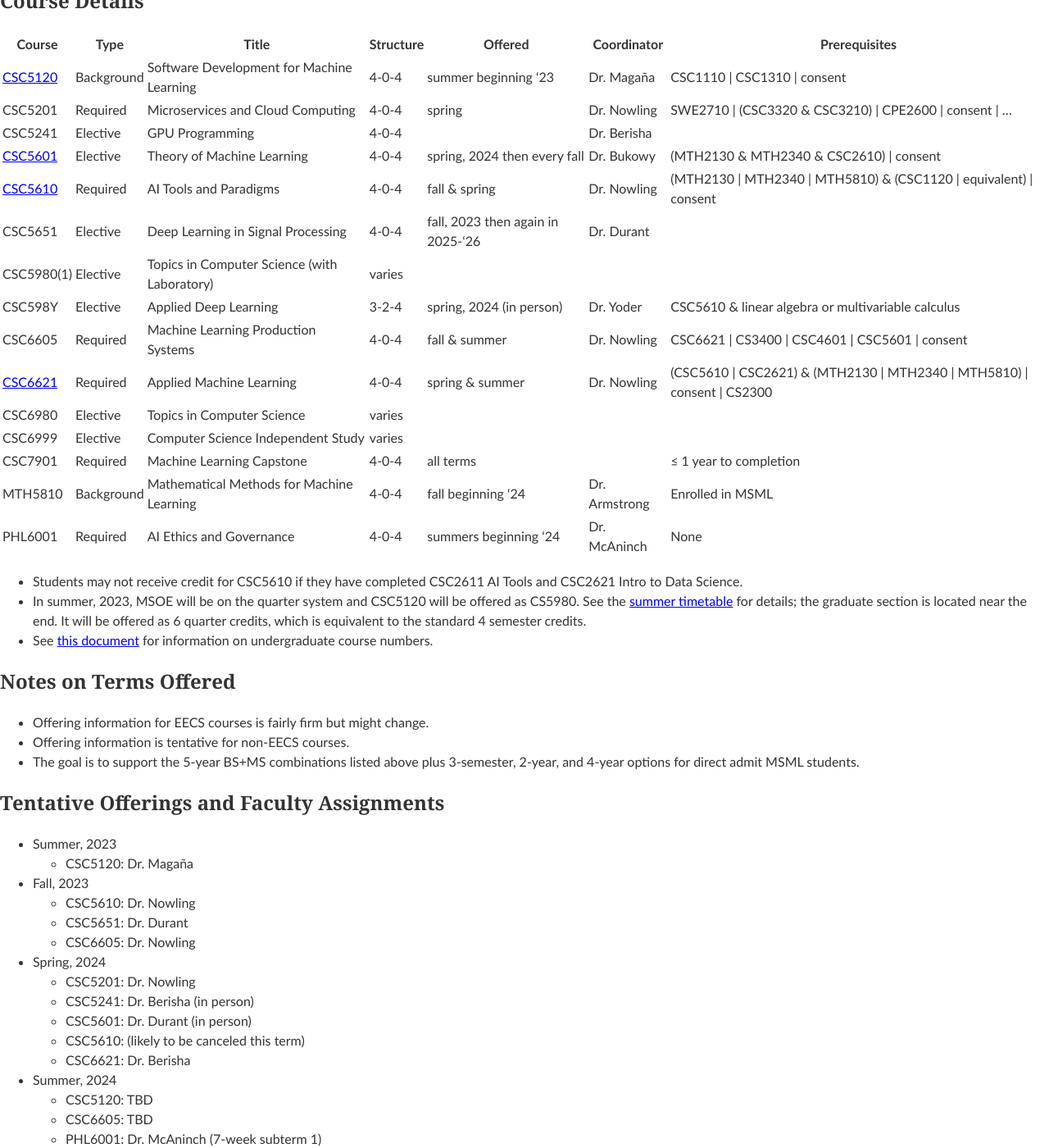
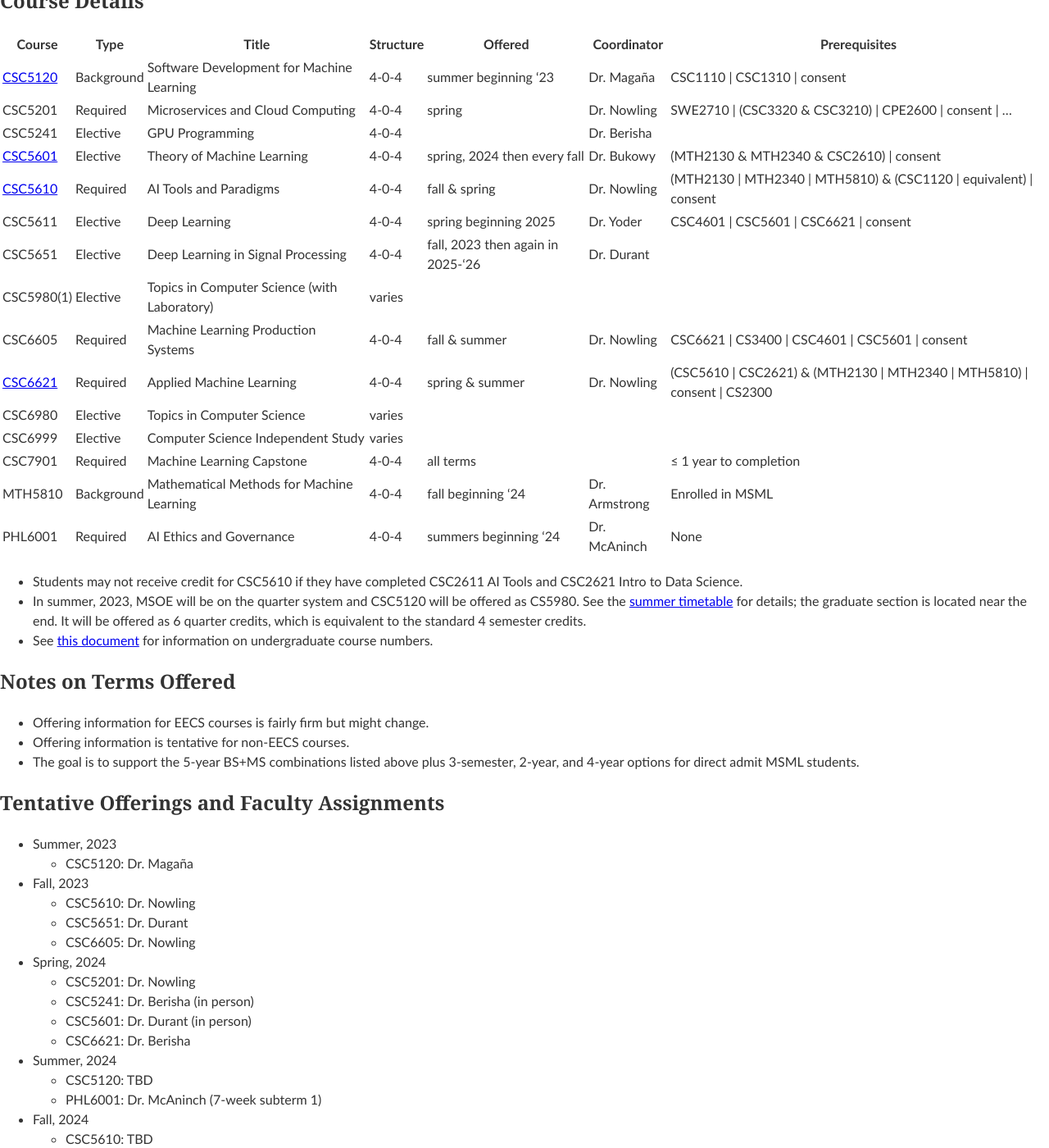
Before and after one commit to edurant/edurant.github.io, a Jekyll site: the page built from advising/msml.md, in a window 1280 px wide and 1400 px high, scrolled down 3176 px. Shown: the whole window at 82% size. Built offline with Jekyll 4.4.1, drawn with Linux system fonts in a browser that asks for light colours; our own code applies the rules of GitHub Pages for plain Markdown files; some of the changed text lies outside the part shown.

Commit message:
MSML: update planned offerings

```diff
--- a/advising/msml.md
+++ b/advising/msml.md
@@ -112,9 +112,9 @@ CSC5201 | Required | Microservices and Cloud Computing | 4-0-4 | spring | Dr. No
 CSC5241 | Elective | GPU Programming | 4-0-4 | | Dr. Berisha
 [CSC5601](https://catalog.msoe.edu/preview_course_nopop.php?catoid=30&coid=38389) | Elective | Theory of Machine Learning | 4-0-4 | spring, 2024 then every fall | Dr. Bukowy | (MTH2130 &amp; MTH2340 &amp; CSC2610) &#124; consent
 [CSC5610](https://catalog.msoe.edu/preview_course_nopop.php?catoid=30&coid=38207) | Required | AI Tools and Paradigms | 4-0-4 | fall &amp; spring | Dr. Nowling | (MTH2130 &#124; MTH2340 &#124; MTH5810) &amp; (CSC1120 &#124; equivalent) &#124; consent
+CSC5611 | Elective | Deep Learning | 4-0-4 | spring beginning 2025 | Dr. Yoder | CSC4601 &#124; CSC5601 &#124; CSC6621 &#124; consent
 CSC5651 | Elective | Deep Learning in Signal Processing | 4-0-4 | fall, 2023 then again in 2025-&lsquo;26 | Dr. Durant
 CSC5980(1) | Elective | Topics in Computer Science (with Laboratory) | varies
-CSC598Y | Elective | Applied Deep Learning | 3-2-4 | spring, 2024 (in person) | Dr. Yoder | CSC5610 &amp; linear algebra or multivariable calculus
 CSC6605 | Required | Machine Learning Production Systems | 4-0-4 | fall &amp; summer | Dr. Nowling | CSC6621 &#124; CS3400 &#124; CSC4601 &#124; CSC5601 &#124; consent
 [CSC6621](https://catalog.msoe.edu/preview_course_nopop.php?catoid=30&coid=38208) | Required | Applied Machine Learning | 4-0-4 | spring &amp; summer | Dr. Nowling | (CSC5610 &#124; CSC2621) &amp; (MTH2130 &#124; MTH2340 &#124; MTH5810) &#124; consent &#124; CS2300
 CSC6980 | Elective | Topics in Computer Science | varies
@@ -144,15 +144,17 @@ PHL6001 | Required | AI Ethics and Governance | 4-0-4 | summers beginning &lsquo
   * CSC5201: Dr. Nowling
   * CSC5241: Dr. Berisha (in person)
   * CSC5601: Dr. Durant (in person)
-  * CSC5610: (likely to be canceled this term)
   * CSC6621: Dr. Berisha
 * Summer, 2024
   * CSC5120: TBD
-  * CSC6605: TBD
   * PHL6001: Dr. McAninch (7-week subterm 1)
 * Fall, 2024
-  * …
   * CSC5610: TBD
   * CSC5980 (Topics: Reinforcement Learning) (*tentative*): Dr. Kedziora
   * CSC6605: TBD
   * …
+* Spring, 2025
+  * CSC5201: TBD
+  * CSC5611: TBD
+  * CSC6621: TBD
+  * …
```
